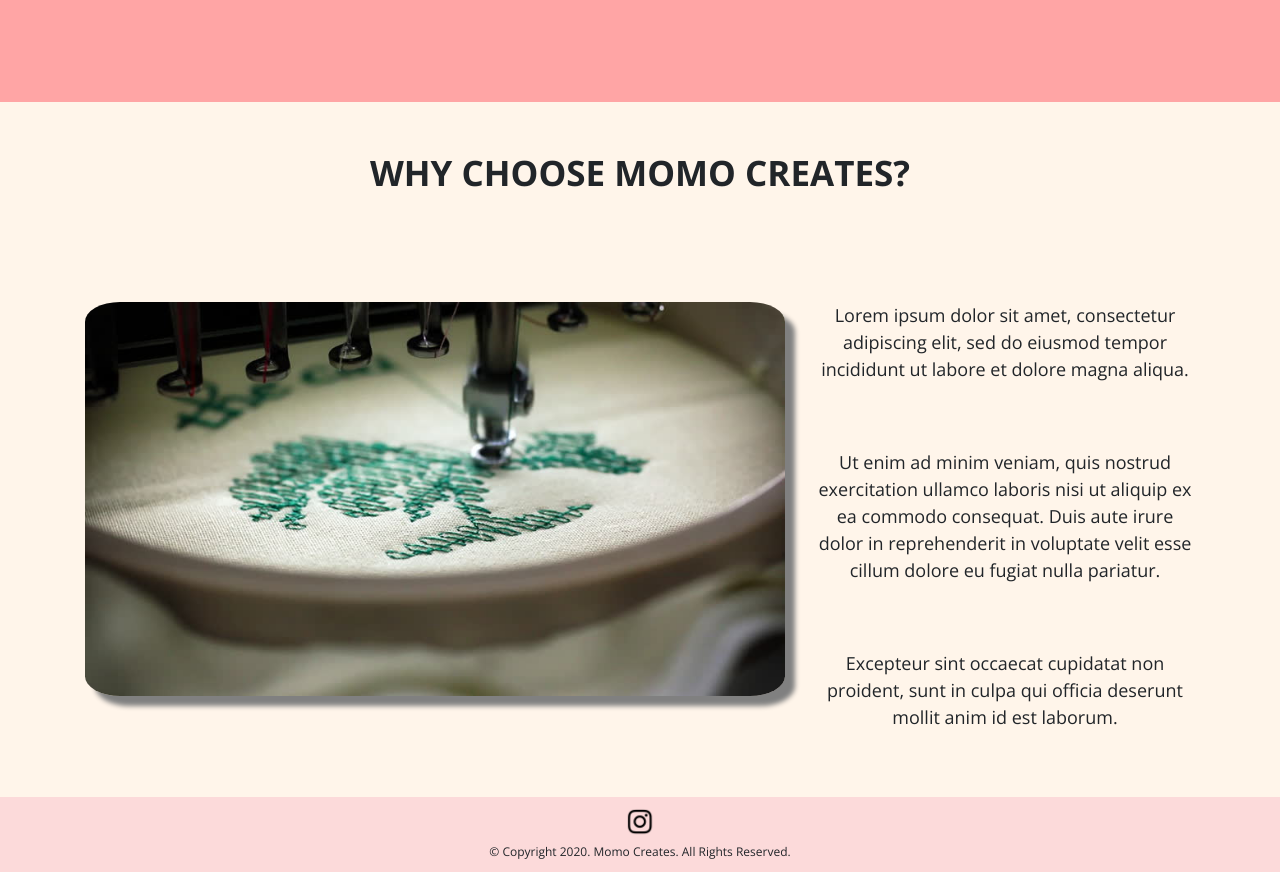
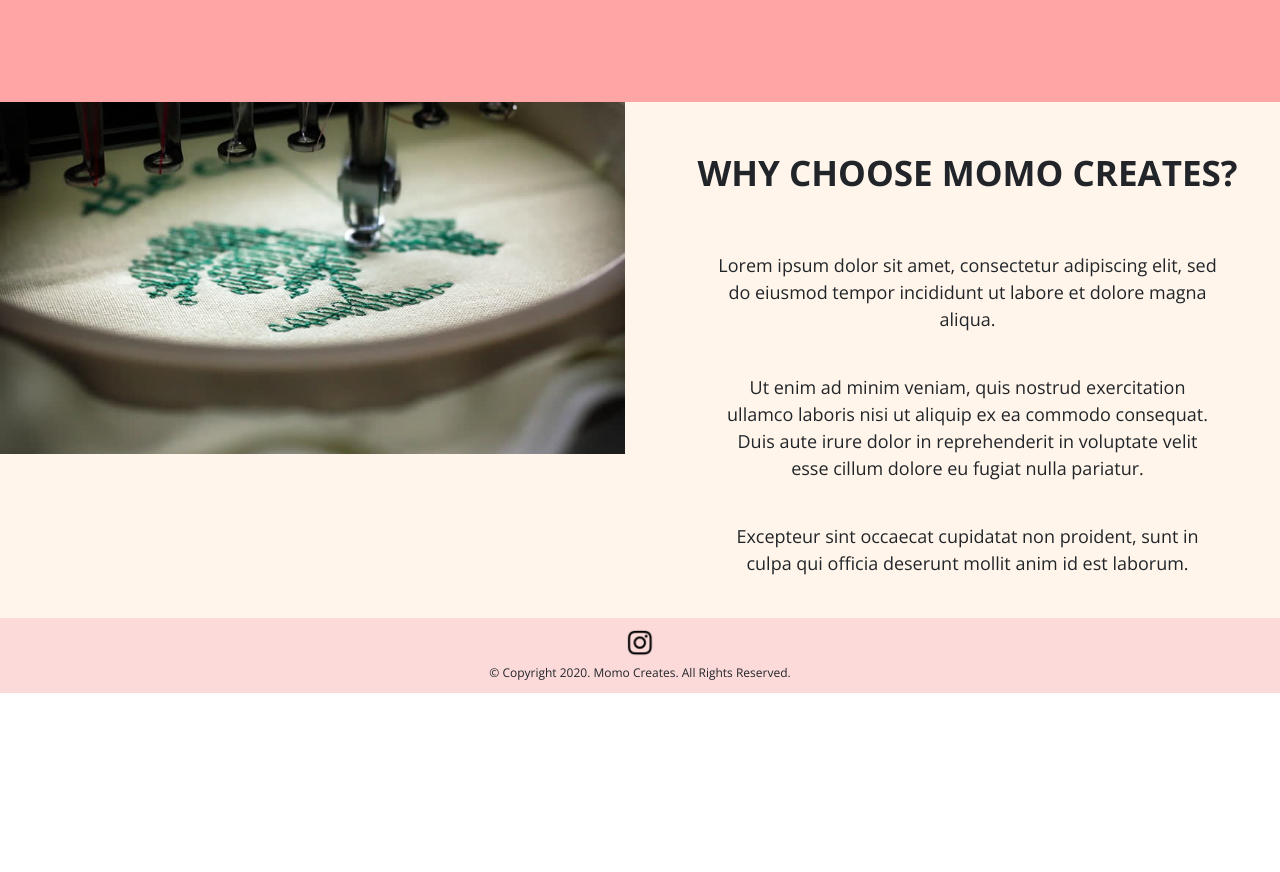
Before and after one commit to MashuMaru/momo-creates, a React (Create React App) app: page / in a window 1280 px wide. Shown: the part 448-1320 px from the top of the page. After the commit the page ends 1141 px from the top, so only its background shows below. Built offline with nearby package versions, Linux system fonts and the light colour scheme.

Commit message:
new version of 'why' section.

```diff
--- a/public/styles.css
+++ b/public/styles.css
@@ -57,10 +57,10 @@ footer {
     font-size: 12px;
     text-align: center;
     padding-top: 5px;
-    /* left: 0;
-    bottom: 0; */
+    left: 0;
+    bottom: 0;
     width: 100%;
-    /* position: fixed; */
+    /* position: static; */
     background: #fcdada;
     height: 75px;
 }
@@ -85,6 +85,7 @@ footer {
 
 .why-section {
     position: relative;
+    width: 100%;
     /* height: 500px; */
     background: #fff5ea;
     text-align: center;
@@ -92,15 +93,16 @@ footer {
 }
 
 .why-image {
-    width: 700px;
-    margin-bottom: 25px;
-    border-radius: 5% 5% 5% 5%;
-    box-shadow: 10px 10px 5px grey;
+    width: 100%;
+    /* margin-bottom: 25px; */
+    /* border-radius: 5% 5% 5% 5%; */
+    /* box-shadow: 10px 10px 5px grey; */
 }
 
 @media screen and (max-width: 790px) {
     .why-image {
         width: 450px;
+        margin-top: 50px;
     }
   }
 
@@ -110,17 +112,20 @@ footer {
     font-size: 35px;
     text-align: center;
     padding-top: 50px;
-    padding-bottom: 100px;
+    padding-bottom: 50px;
 }
 
 .why-p {
     font-family: 'Open Sans', sans-serif;
-/* width: 350px; */
+    width: 80%;
+    /* max-width: 100%; */
+    margin-right: auto;
+    margin-left: auto;
     height: auto;
     /* width: 110%; */
     font-size: 18px;
     /* padding-top: 25px; */
-    padding-bottom: 50px;
+    padding-bottom: 25px;
 }
 
 .dec-img {
--- a/src/Why.jsx
+++ b/src/Why.jsx
@@ -2,22 +2,41 @@ import React from "react";
 
 function Why() {
     return <div className="why-section">
-    {/* <img className="dec-img" src={require('./images/dec-needle.png')} alt="decoration"></img> */}
-        <h1 className="why-heading">WHY CHOOSE MOMO CREATES?</h1>
-        <div className="container">
     <div class="row">
         <div class="col">
         <img className="why-image" src={require('./images/why-image.jpg')} alt="pic"></img>
         </div>
         <div class="col">
+        <h1 className="why-heading">WHY CHOOSE MOMO CREATES?</h1>
         <p className="why-p">Lorem ipsum dolor sit amet, consectetur adipiscing elit, sed do eiusmod tempor incididunt ut labore et dolore magna aliqua.</p>
         <p className="why-p">Ut enim ad minim veniam, quis nostrud exercitation ullamco laboris nisi ut aliquip ex ea commodo consequat.
         Duis aute irure dolor in reprehenderit in voluptate velit esse cillum dolore eu fugiat nulla pariatur.</p>
         <p className="why-p">Excepteur sint occaecat cupidatat non proident, sunt in culpa qui officia deserunt mollit anim id est laborum.</p>
         </div>
     </div>
+
     </div>
-    </div>
+
+
 }
 
 export default Why;
+// PREVIOUS VERSION
+// return <div className="why-section">
+// {/* <img className="dec-img" src={require('./images/dec-needle.png')} alt="decoration"></img> */}
+//     <h1 className="why-heading">WHY CHOOSE MOMO CREATES?</h1>
+//     <div className="container">
+// <div class="row">
+//     <div class="col">
+//     <img className="why-image" src={require('./images/why-image.jpg')} alt="pic"></img>
+//     </div>
+//     <div class="col">
+//     <p className="why-p">Lorem ipsum dolor sit amet, consectetur adipiscing elit, sed do eiusmod tempor incididunt ut labore et dolore magna aliqua.</p>
+//     <p className="why-p">Ut enim ad minim veniam, quis nostrud exercitation ullamco laboris nisi ut aliquip ex ea commodo consequat.
+//     Duis aute irure dolor in reprehenderit in voluptate velit esse cillum dolore eu fugiat nulla pariatur.</p>
+//     <p className="why-p">Excepteur sint occaecat cupidatat non proident, sunt in culpa qui officia deserunt mollit anim id est laborum.</p>
+//     </div>
+// </div>
+// </div>
+// </div>
+// }
```
